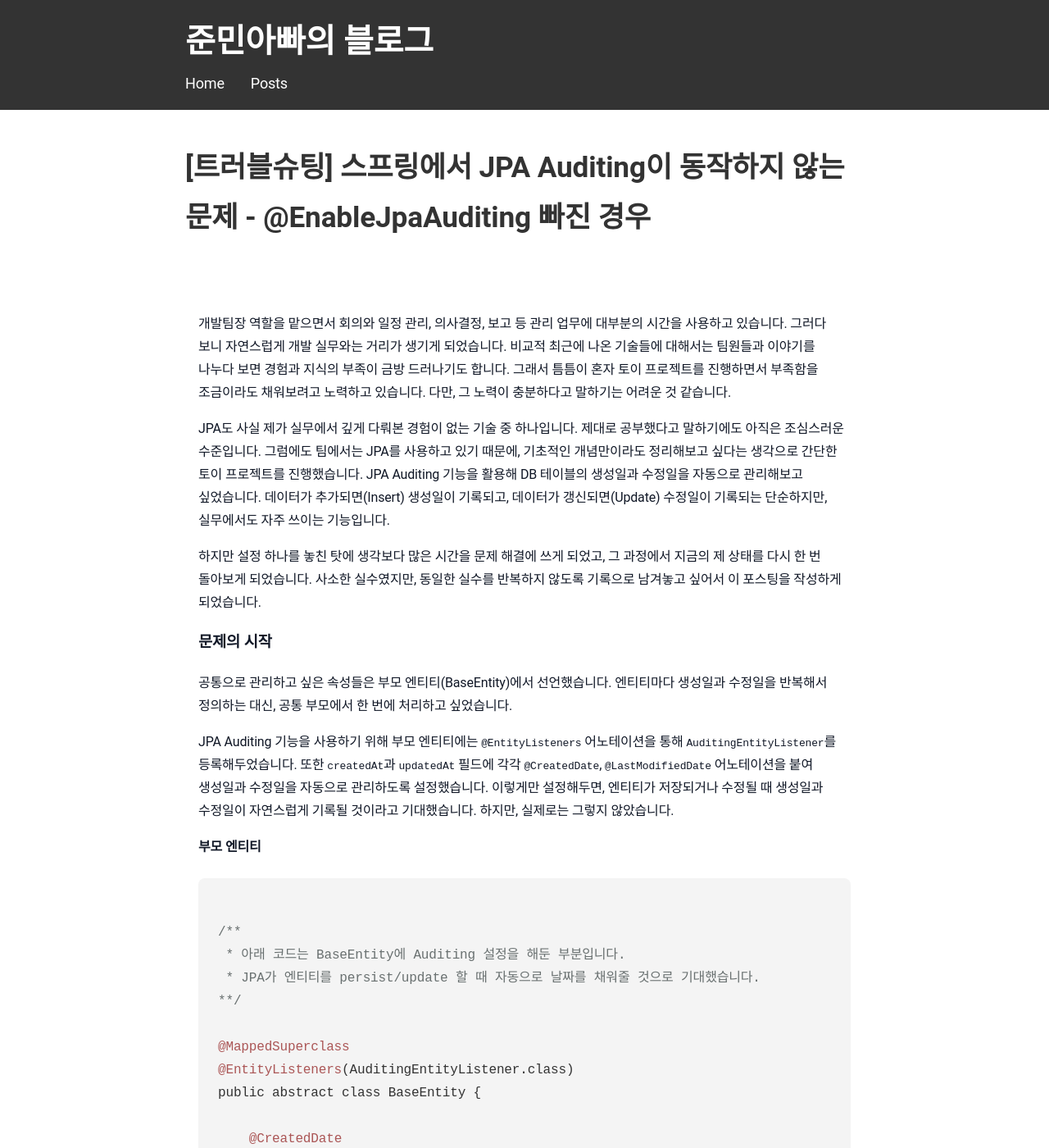
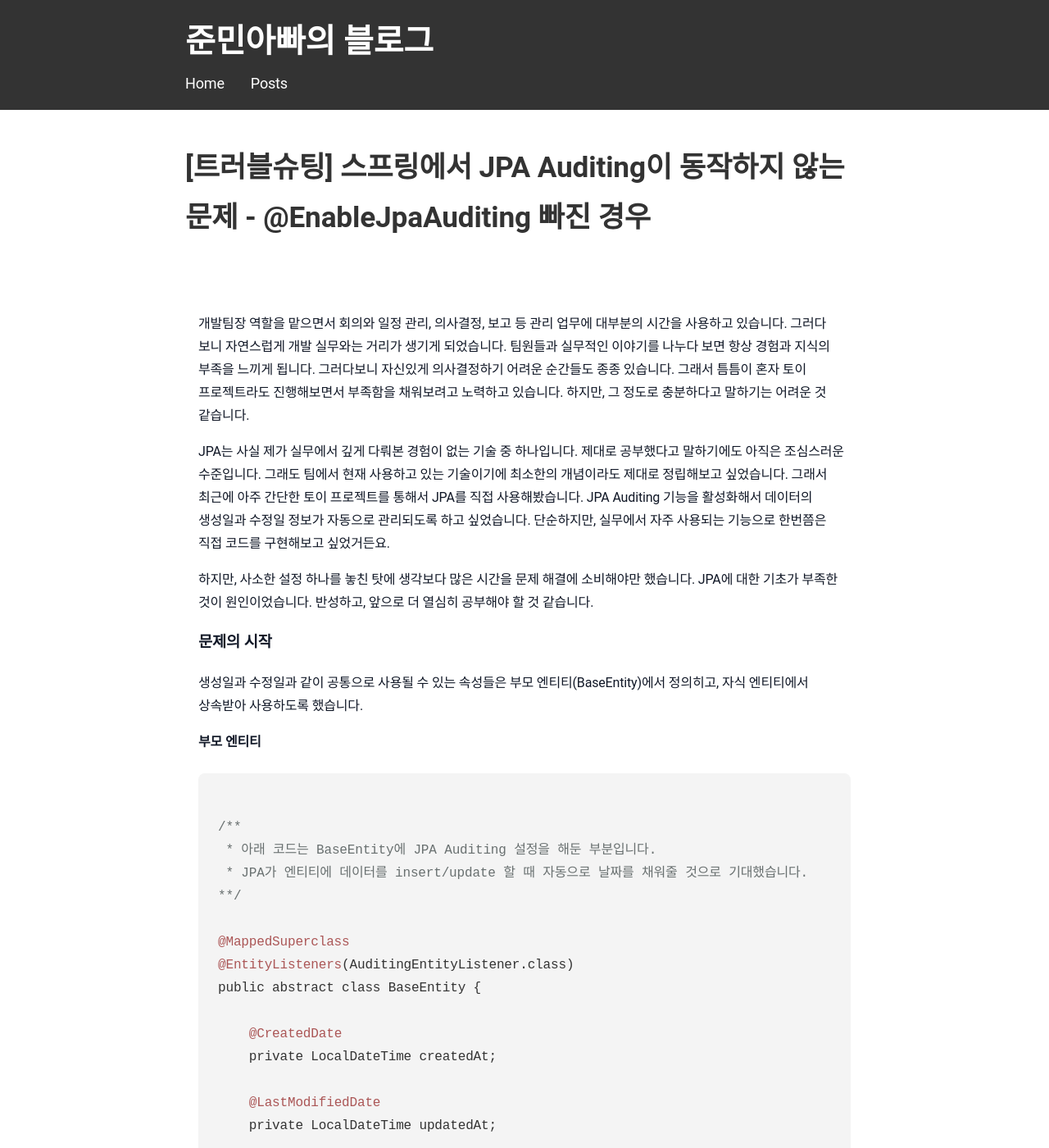
Before and after one commit to sanghoon-lee/sanghoon-lee.github.io, a Jekyll site: the page built from _posts/2026-01-21-JPAAuditing.md, in a window 1280 px wide and 1400 px high. Shown: the whole window at 82% size. Built offline with Jekyll 4.4.1, drawn with Linux system fonts in a browser that asks for light colours; nearby versions of some CDN libraries; comment, search, counter and statistics services are not loaded; some of the changed text lies outside the part shown.

Commit message:
블로그 내용 수정 보완

````diff
--- a/_posts/2026-01-21-JPAAuditing.md
+++ b/_posts/2026-01-21-JPAAuditing.md
@@ -15,26 +15,27 @@ categories: 트러블슈팅
   display: block;
 }
 </style>
-개발팀장 역할을 맡으면서 회의와 일정 관리, 의사결정, 보고 등 관리 업무에 대부분의 시간을 사용하고 있습니다. 그러다 보니 자연스럽게 개발 실무와는 거리가 생기게 되었습니다. 비교적 최근에 나온 기술들에 대해서는 팀원들과 이야기를 나누다 보면 경험과 지식의 부족이 금방 드러나기도 합니다. 그래서 틈틈이 혼자 토이 프로젝트를 진행하면서 부족함을 조금이라도 채워보려고 노력하고 있습니다. 다만, 그 노력이 충분하다고 말하기는 어려운 것 같습니다.
 
-JPA도 사실 제가 실무에서 깊게 다뤄본 경험이 없는 기술 중 하나입니다. 제대로 공부했다고 말하기에도 아직은 조심스러운 수준입니다. 그럼에도 팀에서는 JPA를 사용하고 있기 때문에, 기초적인 개념만이라도 정리해보고 싶다는 생각으로 간단한 토이 프로젝트를 진행했습니다. JPA Auditing 기능을 활용해 DB 테이블의 생성일과 수정일을 자동으로 관리해보고 싶었습니다. 데이터가 추가되면(Insert) 생성일이 기록되고, 데이터가 갱신되면(Update) 수정일이 기록되는 단순하지만, 실무에서도 자주 쓰이는 기능입니다.
+개발팀장 역할을 맡으면서 회의와 일정 관리, 의사결정, 보고 등 관리 업무에 대부분의 시간을 사용하고 있습니다. 그러다 보니 자연스럽게 개발 실무와는 거리가 생기게 되었습니다. 팀원들과 실무적인 이야기를 나누다 보면 항상 경험과 지식의 부족을 느끼게 됩니다. 그러다보니 자신있게 의사결정하기 어려운 순간들도 종종 있습니다. 그래서 틈틈이 혼자 토이 프로젝트라도 진행해보면서 부족함을 채워보려고 노력하고 있습니다. 하지만, 그 정도로 충분하다고 말하기는 어려운 것 같습니다.
 
-하지만 설정 하나를 놓친 탓에 생각보다 많은 시간을 문제 해결에 쓰게 되었고, 그 과정에서 지금의 제 상태를 다시 한 번 돌아보게 되었습니다.
-사소한 실수였지만, 동일한 실수를 반복하지 않도록 기록으로 남겨놓고 싶어서 이 포스팅을 작성하게 되었습니다.
+JPA는 사실 제가 실무에서 깊게 다뤄본 경험이 없는 기술 중 하나입니다. 제대로 공부했다고 말하기에도 아직은 조심스러운 수준입니다. 그래도
+팀에서 현재 사용하고 있는 기술이기에 최소한의 개념이라도 제대로 정립해보고 싶었습니다. 그래서 최근에 아주 간단한 토이 프로젝트를 통해서
+JPA를 직접 사용해봤습니다. JPA Auditing 기능을 활성화해서 데이터의 생성일과 수정일 정보가 자동으로 관리되도록 하고 싶었습니다.
+단순하지만, 실무에서 자주 사용되는 기능으로 한번쯤은 직접 코드를 구현해보고 싶었거든요.
+
+하지만, 사소한 설정 하나를 놓친 탓에 생각보다 많은 시간을 문제 해결에 소비해야만 했습니다. JPA에 대한 기초가 부족한 것이 원인이었습니다.
+반성하고, 앞으로 더 열심히 공부해야 할 것 같습니다.
 
 ### 문제의 시작
 
-공통으로 관리하고 싶은 속성들은 부모 엔티티(BaseEntity)에서 선언했습니다. 엔티티마다 생성일과 수정일을 반복해서 정의하는 대신, 공통 부모에서 한 번에 처리하고 싶었습니다.
-
-JPA Auditing 기능을 사용하기 위해 부모 엔티티에는 `@EntityListeners` 어노테이션을 통해 `AuditingEntityListener`를 등록해두었습니다.
-또한 `createdAt`과 `updatedAt` 필드에 각각 `@CreatedDate`, `@LastModifiedDate` 어노테이션을 붙여 생성일과 수정일을 자동으로 관리하도록 설정했습니다. 이렇게만 설정해두면, 엔티티가 저장되거나 수정될 때 생성일과 수정일이 자연스럽게 기록될 것이라고 기대했습니다. 하지만, 실제로는 그렇지 않았습니다.
+생성일과 수정일과 같이 공통으로 사용될 수 있는 속성들은 부모 엔티티(BaseEntity)에서 정의히고, 자식 엔티티에서 상속받아 사용하도록 했습니다.
 
 **부모 엔티티**
 ```java
 
 /**
- * 아래 코드는 BaseEntity에 Auditing 설정을 해둔 부분입니다.
- * JPA가 엔티티를 persist/update 할 때 자동으로 날짜를 채워줄 것으로 기대했습니다.
+ * 아래 코드는 BaseEntity에 JPA Auditing 설정을 해둔 부분입니다.
+ * JPA가 엔티티에 데이터를 insert/update 할 때 자동으로 날짜를 채워줄 것으로 기대했습니다.
 **/
 
 @MappedSuperclass
@@ -67,19 +68,26 @@ public class Account extends BaseEntity{
     ....
 ```
 
-H2 콘솔로 접속해서 저장된 데이터를 조회해보면 아래 그림처럼 **생성일과 수정일이 모두 `null`**로 저장되고 있었습니다.
+JPA Auditing 기능의 사용을 위해 부모 엔티티에는 `@EntityListeners` 어노테이션을 통해 `AuditingEntityListener`도 등록했습니다. `createdAt`과 `updatedAt` 필드에 각각 `@CreatedDate`, `@LastModifiedDate` 어노테이션을 붙여서 생성일과 수정일로 인식되도록 했습니다. 이렇게만 하면 JPA Auditing 기능이 동작할 것으로 기대했습니다.
+
+즉, 기대했던 결과는 다음과 같았습니다.
+
+* 데이터 INSERT → 자동으로 생성일 기록
+* 데이터 UPDATE → 지동으로 수정일 기록
+
+하지만, 기대했던 결과가 나오지는 않았습니다. 데이터를 INSERT하고, H2 콘솔로 접속해서 저장된 데이터를 조회해보면 아래 그림처럼 **생성일과 수정일이 모두 `null`**로 저장되고 있었습니다.
 
 <img class="main-image" src="/assets/images/h2console.png" alt="H2 콘솔 화면(생성일과 수정일이 null로 기록)">
 
-<br> “설정 하나쯤 빠졌겠지”라는 생각은 들었지만, 막상 어디가 문제인지 바로 떠오르지는 않았습니다.
+“설정 하나쯤 빠졌겠지”라는 생각은 들었지만, 막상 어디가 문제인지 바로 떠오르지는 않았습니다.
 
 ### 원인
 
-사실 원인은 아주 단순했습니다. @EnableJpaAuditing 설정이 빠져 있어서 JPA Auditing 기능이 동작하지 않았던 것입니다. AuditingEntityListener는 이름 그대로 리스너일 뿐이고, JPA Auditing 기능은 반드시 명시적으로 활성화해야만 동작합니다. 제가 이걸 놓치고 있었던 것입니다. JPA Auditing이 비활성화된 상태에서는 아무리 @CreatedDate, @LastModifiedDate 어노테이션이 붙어 있어도 자동으로 값이 채워지지 않습니다.
+사실 원인은 아주 단순했습니다. @EnableJpaAuditing 어노테이션을 선언하는 것이 빠져 있었기 때문에, JPA Auditing 기능이 활성화되지 않았던 것입니다. 부모 엔티티에서 @EntityListener 어노테이션을 통해 등록했던 AuditingEntityListener는 이름 그대로 리스너일 뿐입니다. 그것만으로는 JPA Auditing 기능이 활성화되지는 않습니다. 제가 이걸 놓치고 있었던 것입니다.
 
 ### 해결 방법
 
-JPA Auditing 설정을 위해서 클래스를 하나 추가하고, @EnableJpaAuditing을 선언해서 문제를 해결했습니다.
+문제를 해결하기 위해서는 JPA Auditing 기능을 명시적으로 활성화해야 합니다. 이를 위해 Config 클래스를 하나 생성하고, @EnableJpaAuditing 어노테이션을 선언하면 됩니다.
 
 ```java
 @Configuration
@@ -88,7 +96,7 @@ public class JpaAuditingConfig {
 }
 ```
 
-별도의 클래스를 추가하지 않고, 아래처럼 메인 클래스에서 직접 선언해도 됩니다.
+별도의 Config 클래스를 추가하지 않고, 아래처럼 메인 클래스에서 직접 @EnableJpaAuditing 어노테이션을 선언해도 상관은 없습니다.
 
 ```java
 @SpringBootApplication
@@ -97,14 +105,9 @@ public class Application {
 }
 ```
 
-설정 후에는 다음과 같이 정상적으로 동작하는 것을 확인할 수 있었습니다.
-
-* INSERT 시 → @CreatedDate 자동 세팅
-* UPDATE 시 → 변경 감지(dirty checking)가 발생하면 @LastModifiedDate 자동 갱신
-
-문제를 해결한 다음에 다시 H2 콘솔에 접속해서 저장된 데이터를 조회했습니다. 이번에는 아래 그림처럼 생성일과 수정일에 모두 정상적인 값이 저장되어 있는 것을 알 수 있었습니다.
+이후, JPA Auditing 기능이 정상적으로 동작했습니다. 데이터를 INSERT하고, H2 콘솔로 접속해서 저장된 데이터를 조회해보면 아래 그림처럼 생성일과 수정일에 모두 정상적인 값이 저장되어 있는 것을 확인할 수 있었습니다.
 <img class="main-image" src="/assets/images/h2console2.png" alt="H2 콘솔 화면(생성일과 수정일이 정상적으로 기록)">
 
-### 정리하며
+### 정리하며...
 
-이번 문제는 아주 작은 설정 하나였지만, JPA Auditing을 사용하려면 **기능 활성화의 조건**을 정확히 이해하는 것이 중요하다는 교훈을 남겼습니다. 비슷한 문제를 겪는 분들에게 이 글이 작은 도움이 되기를 바랍니다. 그리고 개발팀장이라고 다 개발을 잘하는 것은 아닙니다....^__^
+JPA Auditing을 사용하려면 **기능 활성화의 조건**을 정확히 이해하는 것이 중요합니다. 혹시라도 저와 비슷한 문제를 겪고 계신 분들에게 이 글이 작은 도움이 되기를 바랍니다. 그리고 개발팀장이라고 다 개발을 잘하는 것은 아닙니다....^__^
````
